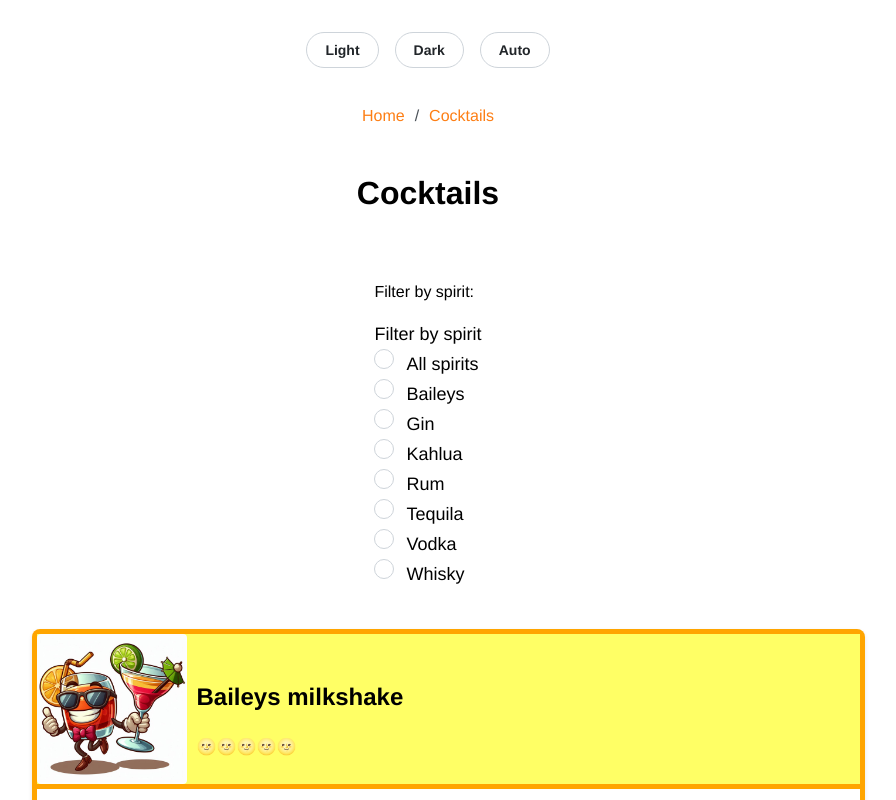
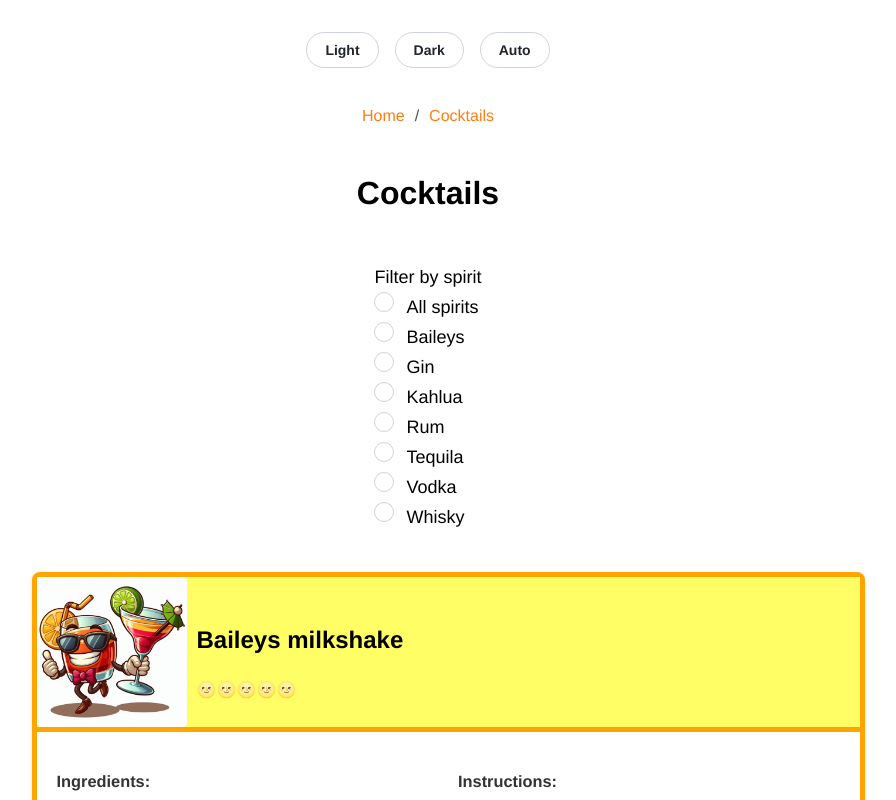
Before and after one commit to cjrace/almostyellow, a Next.js app: page /cocktails in a window 1280 px wide. Shown: the top 800 px of the page, without its empty margins (212-1108 px from the left). Built offline with nearby package versions, Linux system fonts and the light colour scheme.

Commit message:
post rebase clean up

```diff
--- a/pages/cocktails.tsx
+++ b/pages/cocktails.tsx
@@ -46,7 +46,6 @@
 
       {/* The dropdown selector */}
       <form onSubmit={handleSubmit(handleFormSubmit)}>
-        <p>Filter by spirit:</p>
         <SpiritSelect
           control={control}
           setSelectedSpirits={setSelectedSpirits}
```
